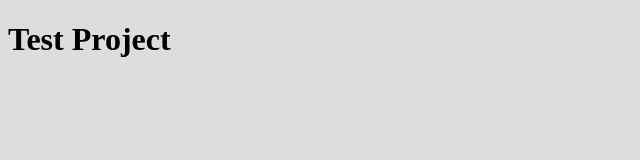
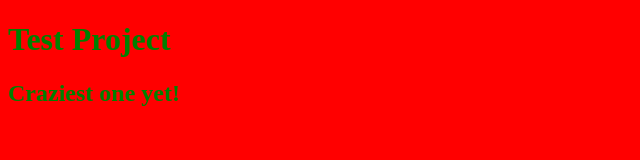
Before and after one commit to notnick/Test-project, a plain HTML site: page index.html in a window 1280 px wide. Shown: the whole page, without its empty margins (0-640 px from the left). Drawn offline with Linux system fonts and the light colour scheme.

Commit message:
BG crazy!

```diff
--- a/index.html
+++ b/index.html
@@ -5,12 +5,13 @@
     <title>Test Project</title>
     <style>
         body{
-          background-color: #ddd;
+          background-color: red;
+          color:green;
         }
     </style>
   </head>
   <body>
         <h1> Test Project </h1>
-
+        <h2> Craziest one yet!</h2>
   </body>
 </html>
```
